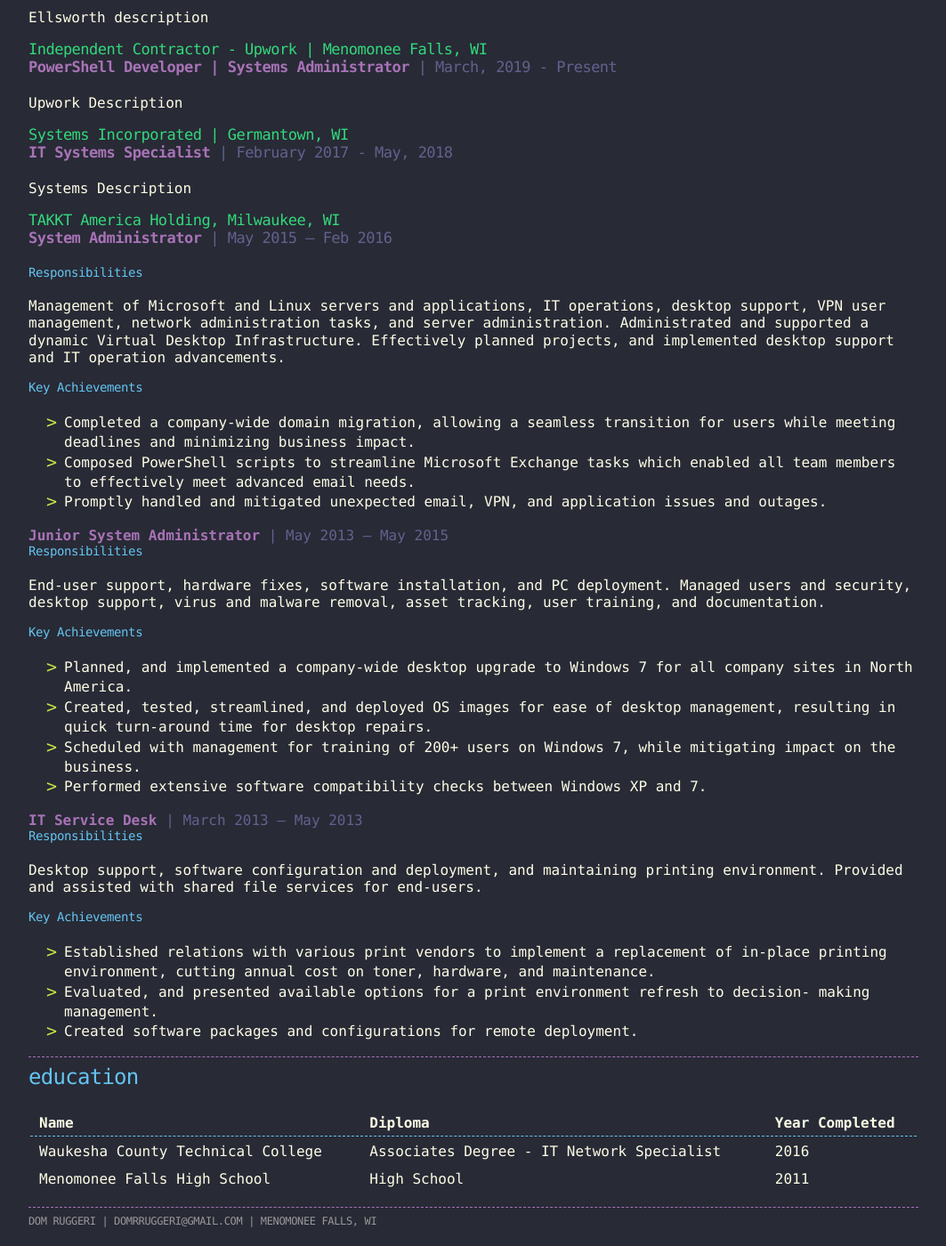
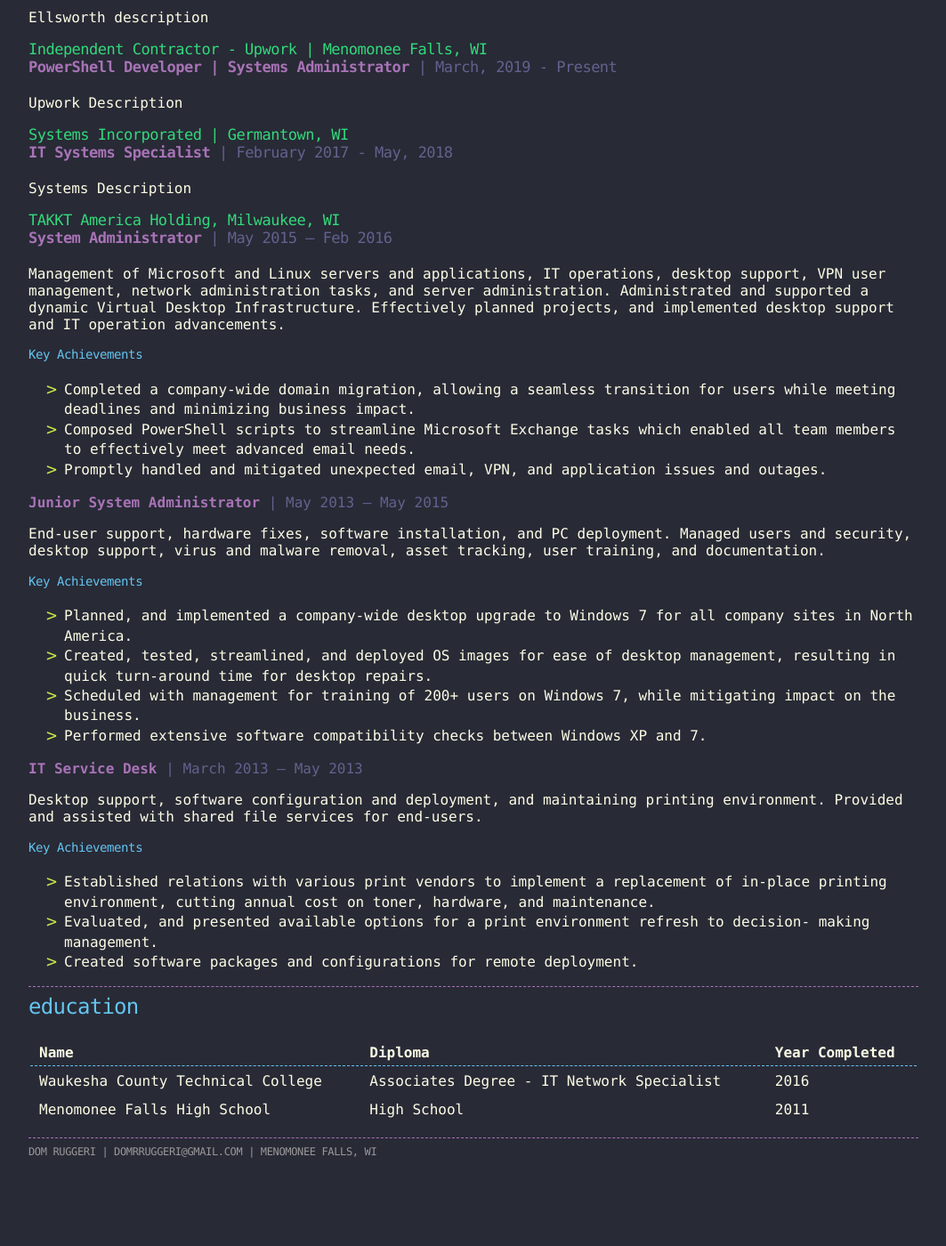
Before and after one commit to DomRRuggeri/DomRRuggeri.github.io, a Jekyll site: the page built from index.md, in a window 1280 px wide and 1400 px high, scrolled down 1273 px. Shown: the whole window at 89% size, without its empty margins (108-1171 px from the left). Built offline with Jekyll 4.4.1, drawn with Linux system fonts in a browser that asks for light colours; after the commit the page ends 2594 px from its top, so only the background shows below that.

Commit message:
no respons

```diff
--- a/index.md
+++ b/index.md
@@ -57,7 +57,6 @@
 
 ### TAKKT America Holding, Milwaukee, WI<br><font color="#a873b6"><b>System Administrator</b></font><font color="#64618D"> | May 2015 – Feb 2016</font>
 
-#### Responsibilities
 Management of Microsoft and Linux servers and applications, IT
 operations, desktop support, VPN user management, network administration tasks, and server
 administration. Administrated and supported a dynamic Virtual Desktop Infrastructure.
@@ -73,8 +72,6 @@
 
 <font color="#a873b6"><b>Junior System Administrator</b></font><font color="#64618D"> | May 2013 – May 2015</font>
 
-
-#### Responsibilities
 End-user support, hardware fixes, software installation, and PC
 deployment. Managed users and security, desktop support, virus and malware removal, asset
 tracking, user training, and documentation.
@@ -90,8 +87,6 @@
 
 <font color="#a873b6"><b>IT Service Desk</b></font><font color="#64618D"> |  March 2013 – May 2013</font>
 
-
-#### Responsibilities
 Desktop support, software configuration and deployment, and
 maintaining printing environment. Provided and assisted with shared file services for end-users.
 
```
